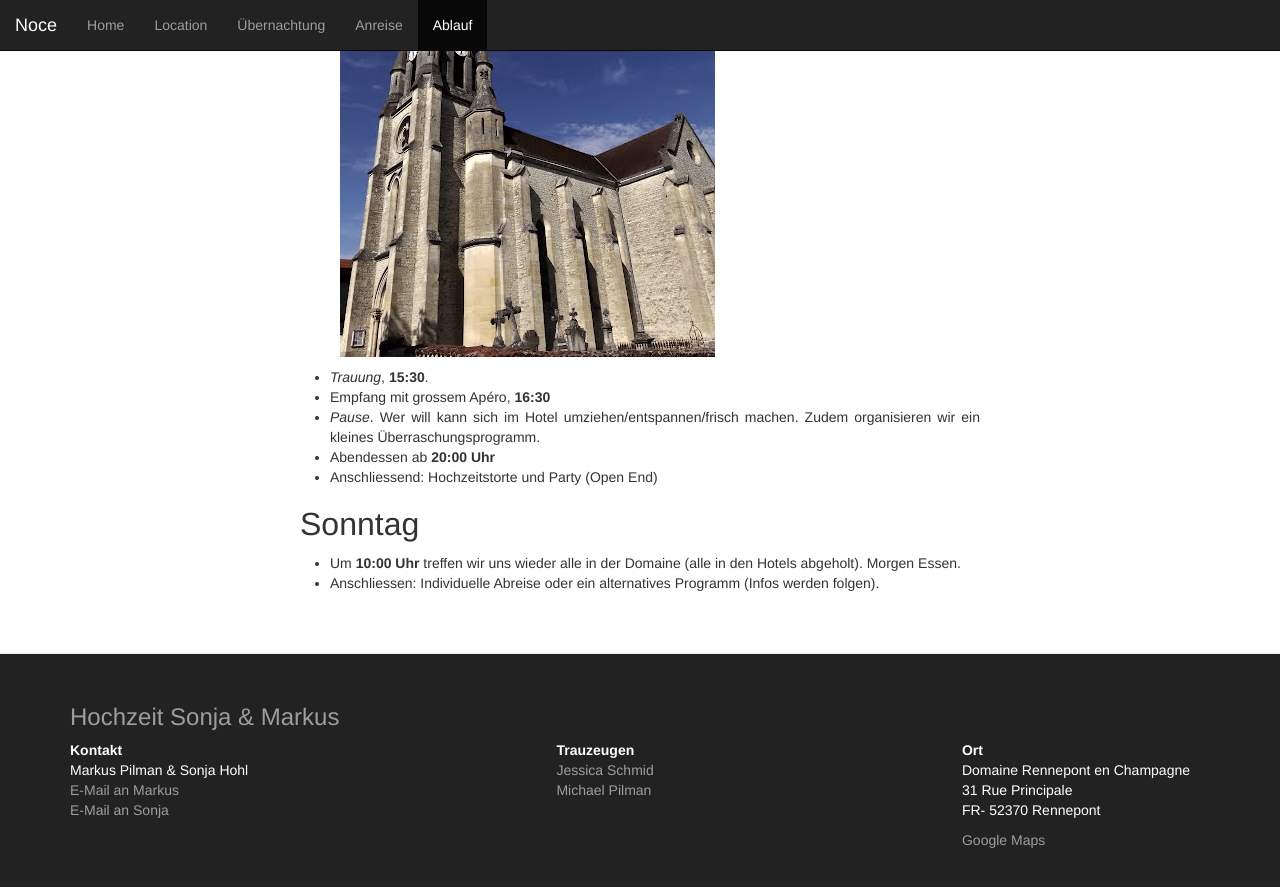
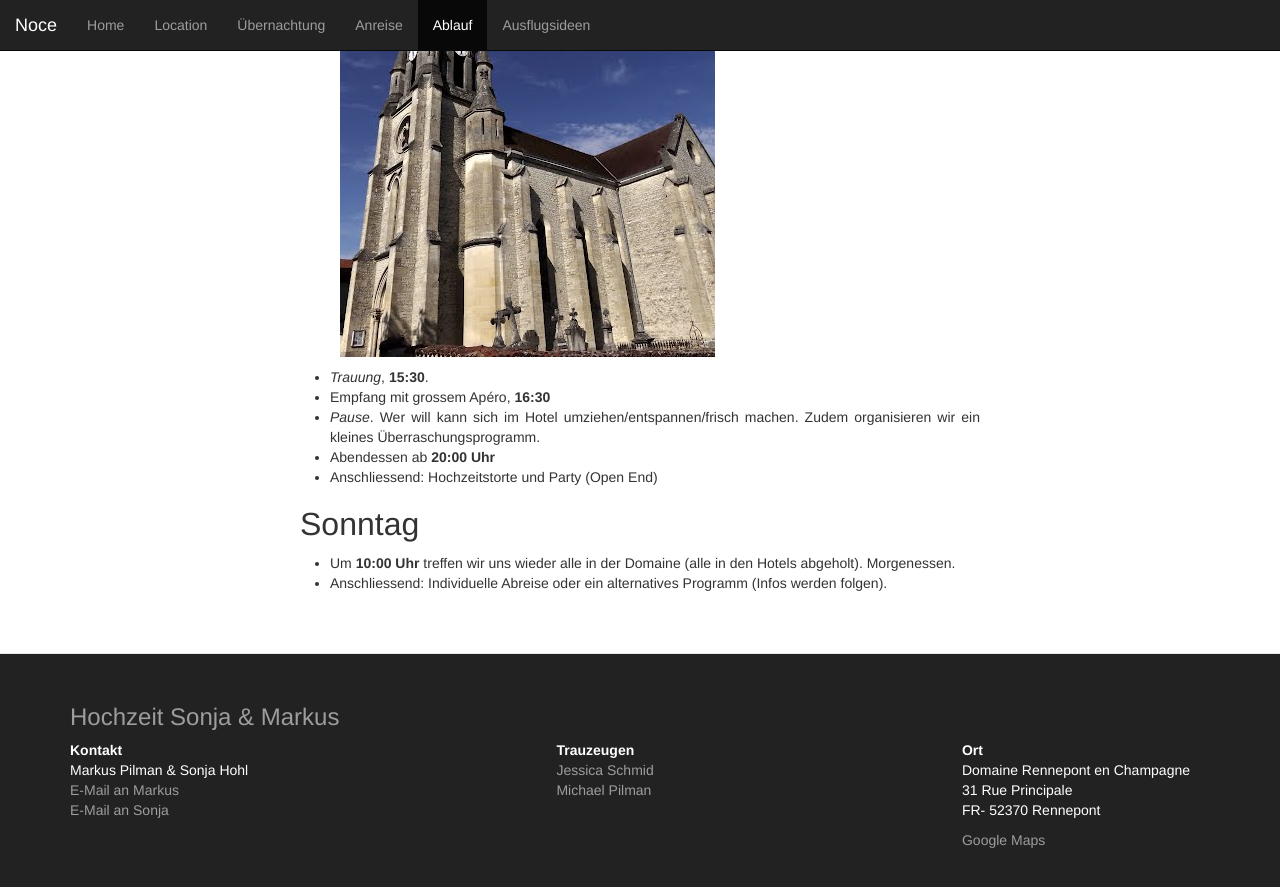
Before and after one commit to mpilman/mariage, a Jekyll site: the page built from _posts/2013-12-10-Ablauf.markdown, in a window 1280 px wide and 900 px high, scrolled down 659 px. Shown: the top 887 px of the window. Built offline with Jekyll 4.4.1, drawn with Linux system fonts in a browser that asks for light colours.

Commit message:
Ausflugsideen erstellt

```diff
--- a/_posts/2013-12-10-Ablauf.markdown
+++ b/_posts/2013-12-10-Ablauf.markdown
@@ -20,5 +20,5 @@
 * Anschliessend: Hochzeitstorte und Party (Open End)
 
 ## Sonntag
-* Um **10:00 Uhr** treffen wir uns wieder alle in der Domaine (alle in den Hotels abgeholt). Morgen Essen.
-* Anschliessen: Individuelle Abreise oder ein alternatives Programm (Infos werden folgen).
+* Um **10:00 Uhr** treffen wir uns wieder alle in der Domaine (alle in den Hotels abgeholt). Morgenessen.
+* Anschliessend: Individuelle Abreise oder ein alternatives Programm (Infos werden folgen).
```
Also changed, not shown: _posts/2013-12-09-Ausflugsideen.markdown (added, +26 -0 lines), imgs/clairvaux.jpg (added).
